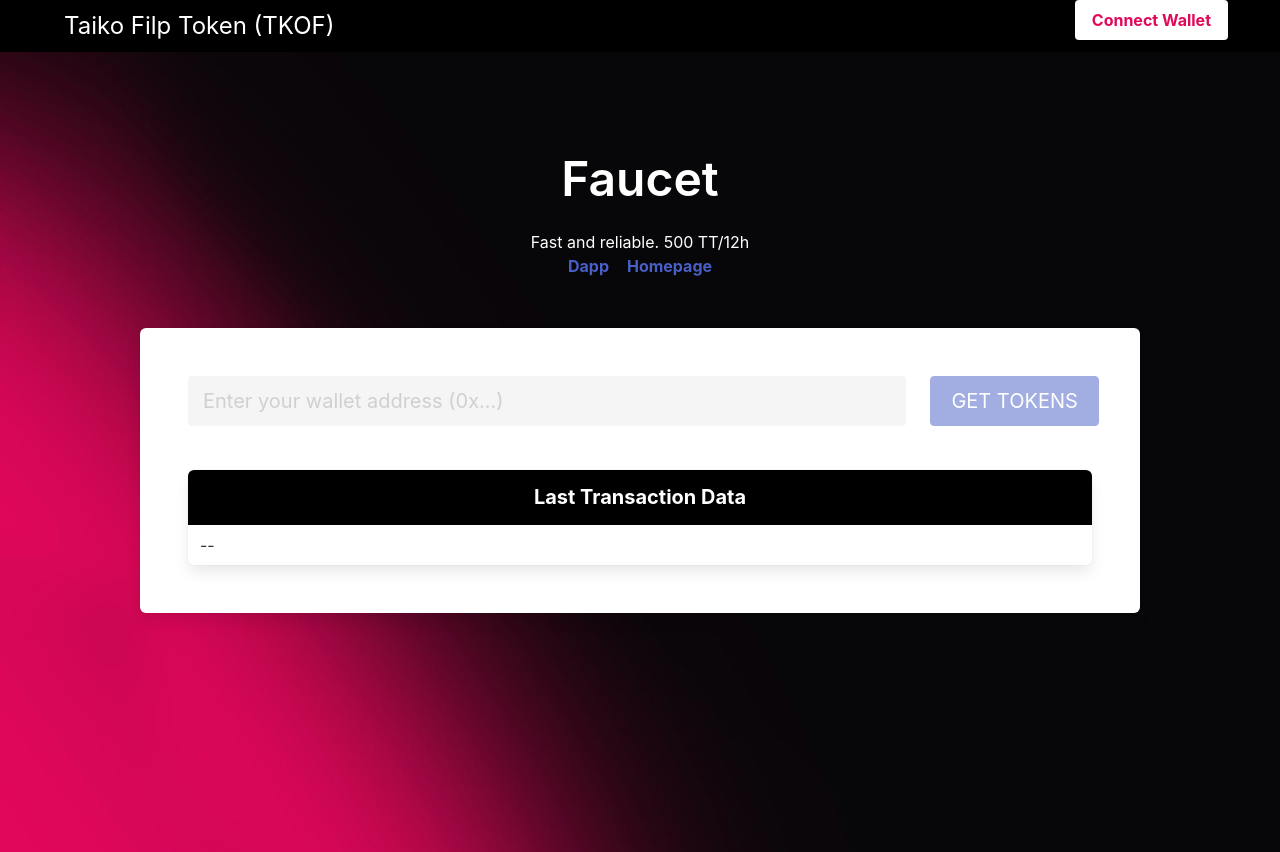
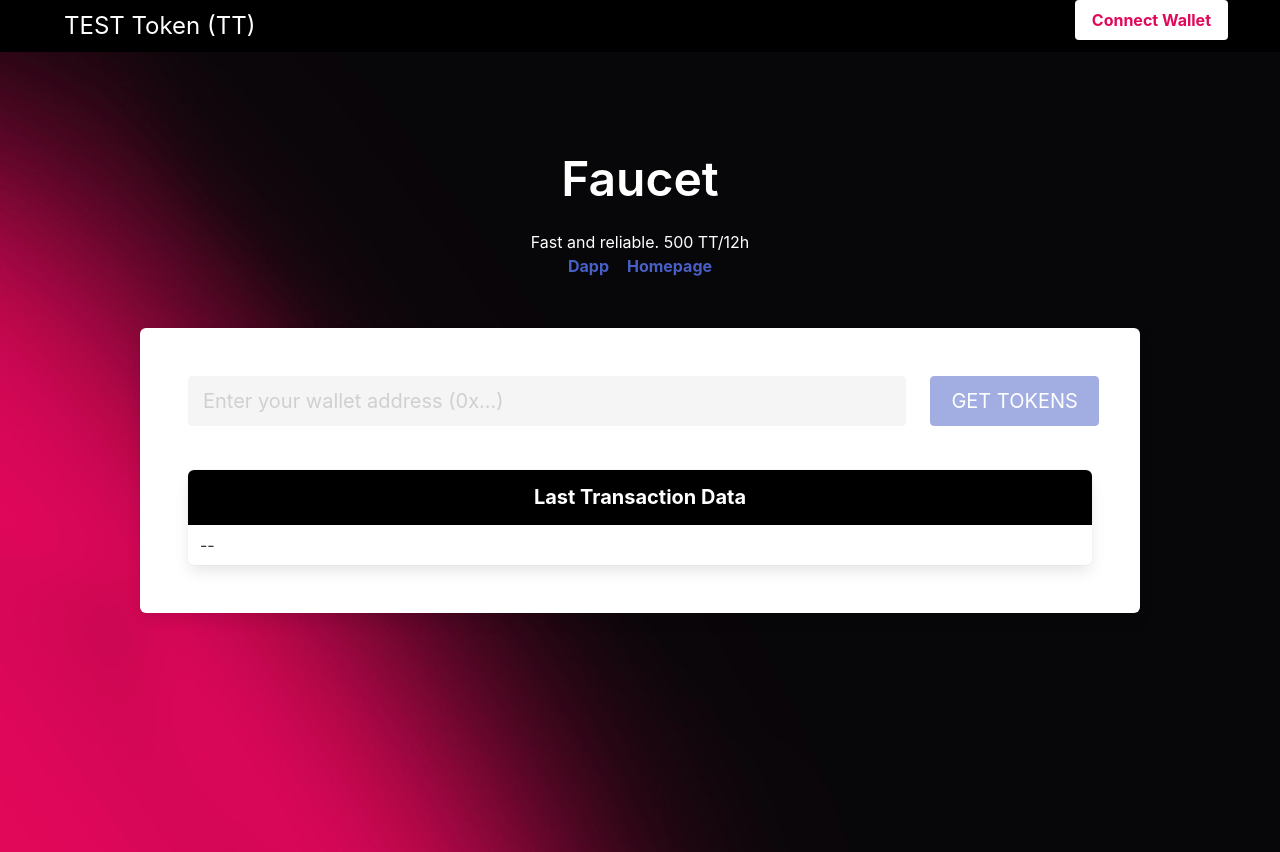
Before and after one commit to Asif2902/tokenfaucet, a React (Create React App) app in the folder faucet-ui/: page / in a window 1280 px wide. Built offline with nearby package versions, Linux system fonts and the light colour scheme.

Commit message:
Update App.js

```diff
--- a/faucet-ui/src/App.js
+++ b/faucet-ui/src/App.js
@@ -146,7 +146,7 @@ function App() {
       <nav className="navbar">
         <div className="container">
           <div className="navbar-brand">
-            <h1 className="navbar-item is-size-4">Taiko Filp Token (TKOF)</h1>
+            <h1 className="navbar-item is-size-4">TEST Token (TT)</h1>
           </div>
           <div id="navbarMenu" className="navbar-menu">
             <div className="navbar-end is-align-items-center">
```
